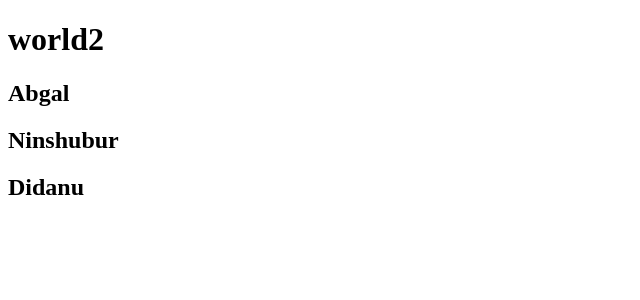
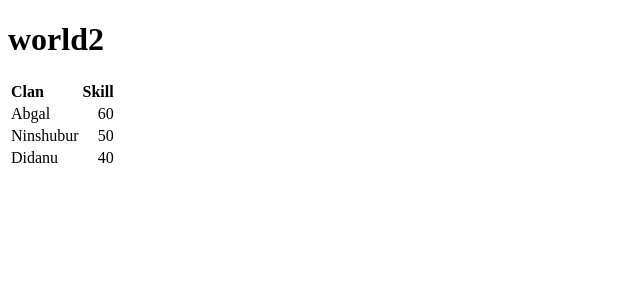
Before and after one commit to dmandelin/world2, a SvelteKit app: page / in a window 1280 px wide. Shown: the top 300 px of the page, without its empty margins (0-640 px from the left). Built offline with nearby package versions, Linux system fonts and the light colour scheme.

Commit message:
Add a skill attribute that doesn't do anything yet.

```diff
--- a/src/model/people.ts
+++ b/src/model/people.ts
@@ -1,5 +1,6 @@
 export class Clan {
     constructor(
         readonly name: string,
+        readonly skill: number = 2,
     ) {}
 }
--- a/src/model/world.ts
+++ b/src/model/world.ts
@@ -2,9 +2,9 @@ import { Clan } from "./people";
 
 export class World {
     readonly clans = [
-        new Clan('Abgal'),
-        new Clan('Ninshubur'),
-        new Clan('Didanu'),
+        new Clan('Abgal', 60),
+        new Clan('Ninshubur', 50),
+        new Clan('Didanu', 40),
     ];
 }
 
--- a/src/routes/+page.svelte
+++ b/src/routes/+page.svelte
@@ -4,6 +4,28 @@
     import { world } from '../model/world';
 </script>
 
-{#each world.clans as clan}
-    <h2>{clan.name}</h2>
-{/each}
+<style>
+    th, td {
+        text-align: left;
+    }
+
+    .ra {
+        text-align: right;
+    }
+</style>
+
+<table>
+    <thead>
+        <tr>
+            <th>Clan</th>
+            <th class="ra">Skill</th>
+        </tr>
+    </thead>
+    <tbody>
+        {#each world.clans as clan}
+            <tr>
+                <td>{clan.name}</td>
+                <td class="ra">{clan.skill}</td>
+            </tr>
+        {/each}
+</table>
```
